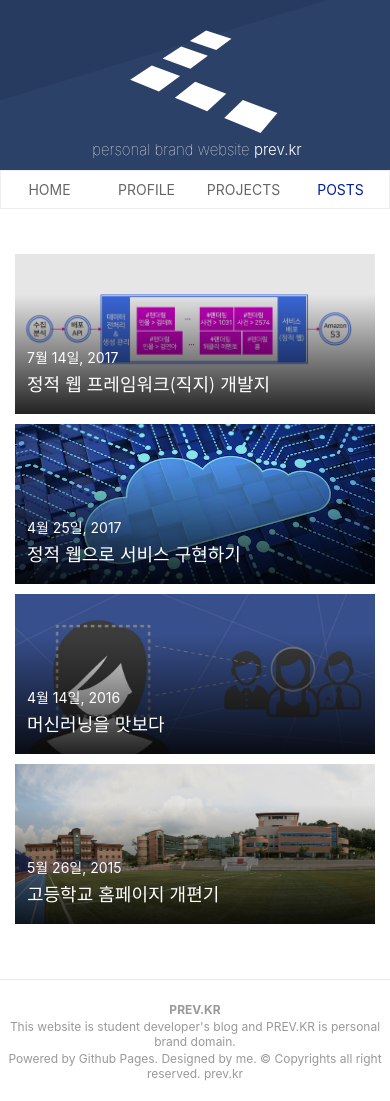
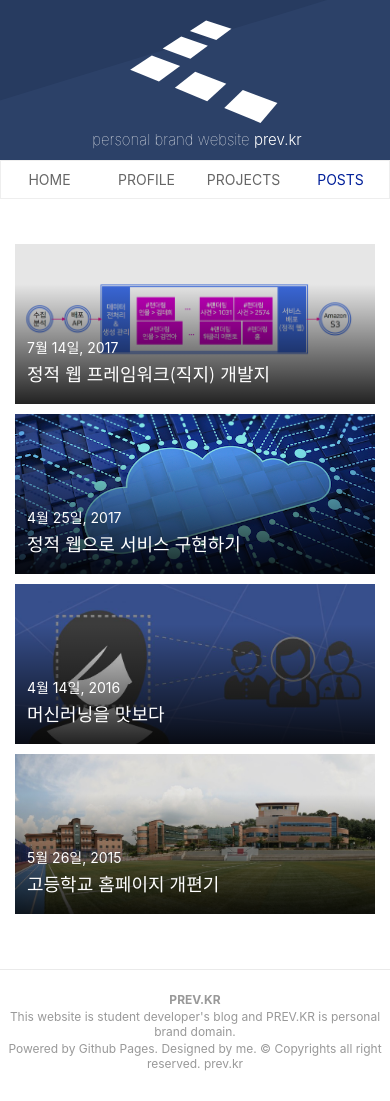
Before and after one commit to Prev/prev.github.io, a Jekyll site: the page built from posts.html, in a window 390 px wide. Built offline with Jekyll 4.4.1, drawn with Linux system fonts in a browser that asks for light colours.

```diff
--- /dev/null
+++ b/CNAME
@@ -0,0 +1 @@
+prev.kr
--- a/assets/css/global.css
+++ b/assets/css/global.css
@@ -141,6 +141,13 @@ footer#site-footer h4{ font-size: 12px; margin: 2px 0; padding: 0 }
 footer#site-footer .last{ margin-top: 2px }
 
 
+section.w800{
+	position: relative;
+	width: 800px;
+	margin: 30px auto;
+}
+
+
 /* component/post-list */
 ul.post-list{
 	list-style: none;
@@ -235,6 +242,11 @@ header#site-header .logo-wrap .logo-txt{ color: white }
 
 
 @media (max-width: 800px) {
+	section.w800{
+		width: auto;
+		padding: 15px;
+	}
+
 	header#site-header .background svg{
 		width: 400px;
 		margin-top: -50px;
@@ -252,12 +264,12 @@ header#site-header .logo-wrap .logo-txt{ color: white }
 @media (max-width: 573px) {
 	ul.post-list li{ width: 100% }
 
-	header#site-header .logo-wrap{ padding-top: 20px }
+	header#site-header .logo-wrap{ padding-top: 10px }
 
 	header#site-header .logo-wrap .logo-txt{
 		width: 230px;
 		text-align: center;
-		top: 140px;
+		top: 130px;
 		left: -33px;
 	}
 }
--- a/assets/css/profile.css
+++ b/assets/css/profile.css
@@ -77,7 +77,7 @@
 
 	.profile dl{ margin: 50px 0 }
 	.profile dl dt,
-	.profile dl dd{ float: none; text-align: center; padding: 0 20px }
+	.profile dl dd{ float: none; /*text-align: center*/; padding: 0 20px }
 
 	.profile dl dt{
 		width: 150px;
@@ -85,7 +85,7 @@
 		margin: 0 auto 15px auto;
 	}
 
-	.profile dl dt h3{ font-size: 26px }
+	.profile dl dt h3{ font-size: 26px; text-align: center; }
 
 	.profile dl dd ul li.section{
 		width: 100%;
--- a/posts.html
+++ b/posts.html
@@ -4,24 +4,10 @@ type: posts
 title: Posts
 ---
 
-<section class="post-list">
+<section class="post-list w800">
 	<ul class="post-list clearfix">
 	{% for post in site.posts %}
 		{% include post-tile.html %}
 	{% endfor %}
 	</ul>
 </section>
-
-<style type="text/css">
-	section{
-		width: 800px;
-		margin: 30px auto;
-	}
-
-	@media (max-width: 800px) {
-		section{
-			width: auto;
-			padding: 15px;
-		}
-	}
-</style>
```
Also changed, not shown: 404.html (added, +10 -0 lines), contests/2012kwc/index.html (added, +10 -0 lines).
